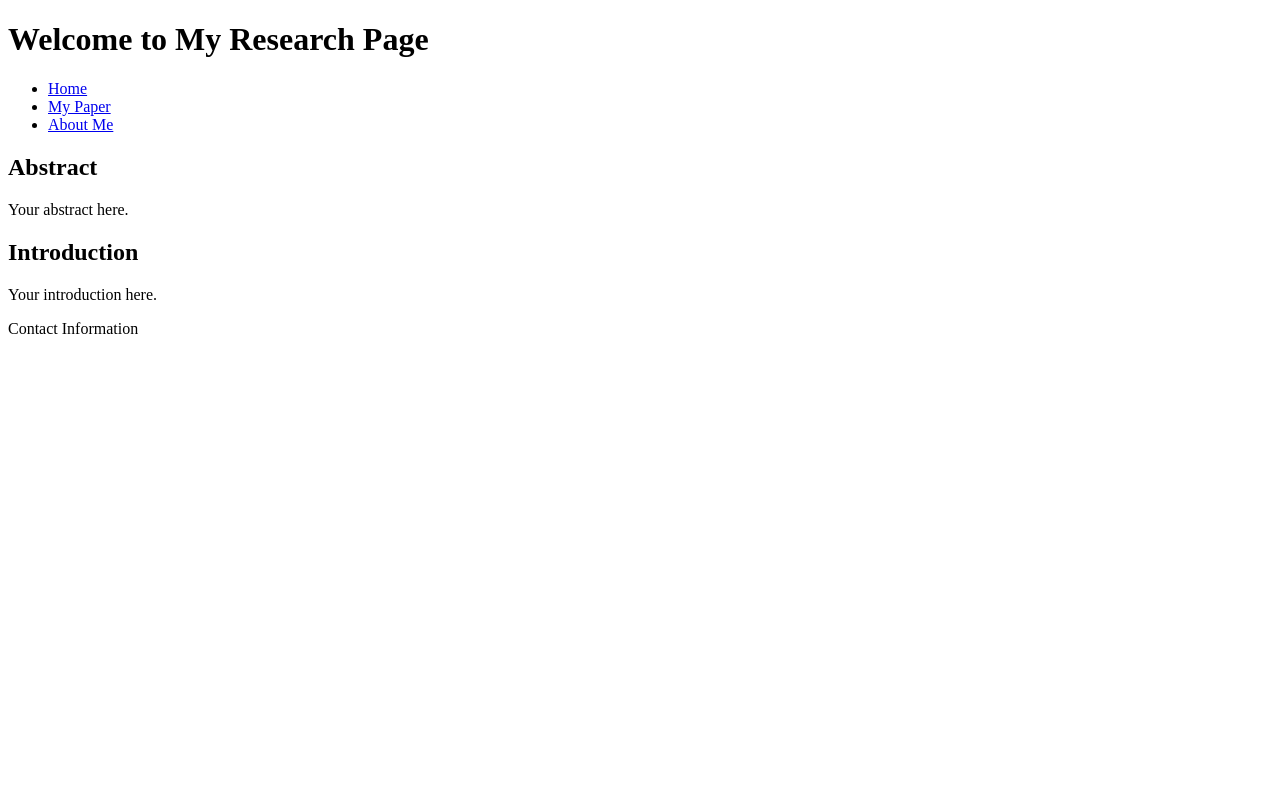
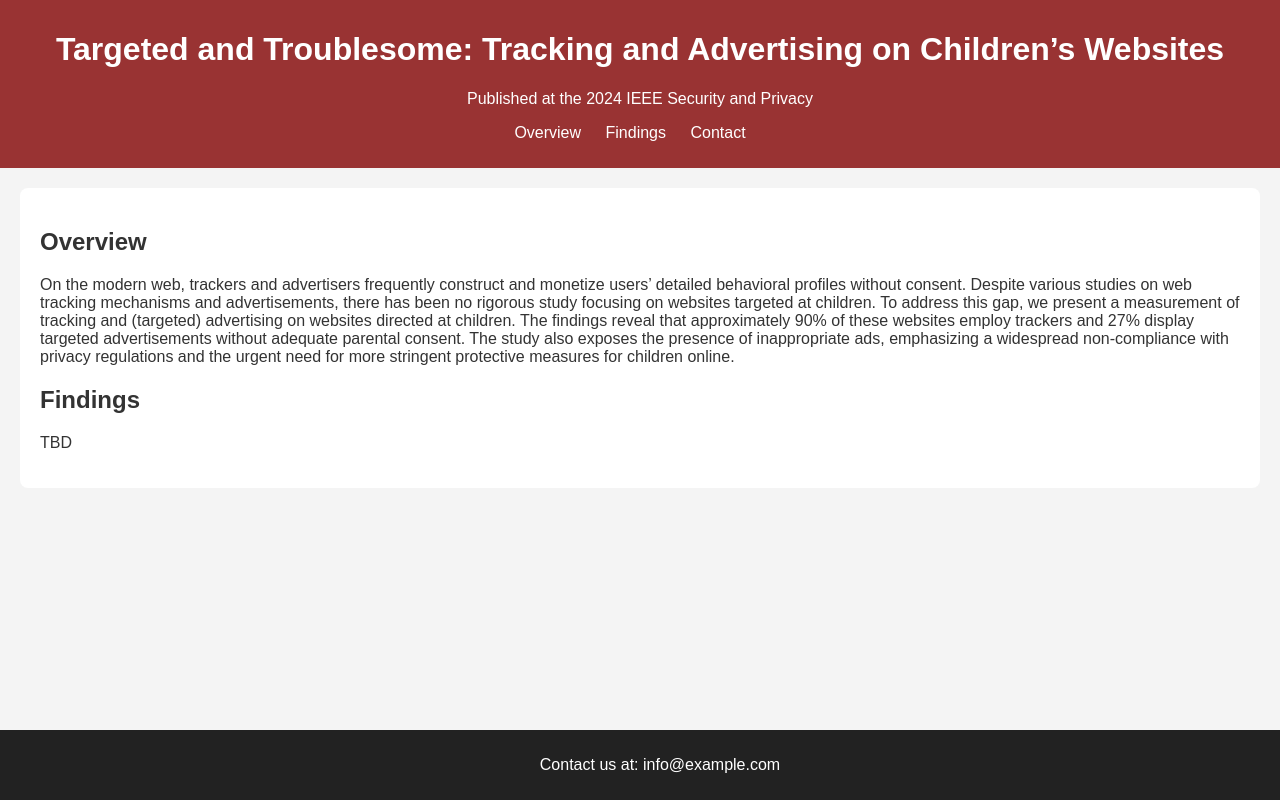
Before and after one commit to targeted-troublesome/targeted-troublesome.github.io, a plain HTML site: page index.html in a window 1280 px wide. Drawn offline with Linux system fonts and the light colour scheme.

Commit message:
Update the template

```diff
--- a/index.html
+++ b/index.html
@@ -1,33 +1,44 @@
 <!DOCTYPE html>
-<html>
+<html lang="en">
 <head>
-    <title>Your Paper Title</title>
-    <link rel="stylesheet" type="text/css" href="styles.css">
+    <meta charset="UTF-8">
+    <meta name="viewport" content="width=device-width, initial-scale=1.0">
+    <title>Research Project</title>
+    <link rel="stylesheet" href="style.css">
 </head>
 <body>
     <header>
-        <h1>Welcome to My Research Page</h1>
+        <h1>Targeted and Troublesome: Tracking and Advertising on Children’s Websites</h1>
+        <p>Published at the 2024 IEEE Security and Privacy</p>
+        <nav>
+            <ul>
+                <li><a href="#Overview">Overview</a></li>
+                <li><a href="#findings">Findings</a></li>
+                <li><a href="#contact">Contact</a></li>
+            </ul>
+        </nav>
     </header>
-    <nav>
-        <!-- Navigation Links -->
-        <ul>
-            <li><a href="index.html">Home</a></li>
-            <li><a href="paper.html">My Paper</a></li>
-            <li><a href="about.html">About Me</a></li>
-        </ul>
-    </nav>
     <main>
-        <section>
-            <h2>Abstract</h2>
-            <p>Your abstract here.</p>
+        <section id="Overview">
+            <h2>Overview</h2>
+            <p>
+                On the modern web, trackers and advertisers frequently construct and monetize users’ detailed behavioral profiles without consent.
+                Despite various studies on web tracking mechanisms and advertisements, there has been no rigorous
+                study focusing on websites targeted at children. To address
+                this gap, we present a measurement of tracking and (targeted)
+                advertising on websites directed at children.
+                The findings reveal that approximately 90% of these websites employ trackers and 27% display targeted advertisements without
+                adequate parental consent. The study also exposes the presence of inappropriate ads, emphasizing a widespread non-compliance
+                with privacy regulations and the urgent need for more stringent protective measures for children online.
+            </p>
         </section>
-        <section>
-            <h2>Introduction</h2>
-            <p>Your introduction here.</p>
+        <section id="findings">
+            <h2>Findings</h2>
+            <p>TBD</p>
         </section>
     </main>
     <footer>
-        <p>Contact Information</p>
+        <p>Contact us at: info@example.com</p>
     </footer>
 </body>
 </html>
--- /dev/null
+++ b/style.css
@@ -0,0 +1,46 @@
+body {
+    font-family: Arial, sans-serif;
+    margin: 0;
+    padding: 0;
+    background-color: #f4f4f4;
+    color: #333;
+}
+
+header {
+    background-color: #993333;
+    color: white;
+    padding: 10px 20px;
+    text-align: center;
+}
+
+nav ul {
+    list-style: none;
+    padding: 0;
+}
+
+nav ul li {
+    display: inline;
+    margin-right: 20px;
+}
+
+nav ul li a {
+    color: white;
+    text-decoration: none;
+}
+
+main {
+    padding: 20px;
+    background-color: #fff;
+    margin: 20px;
+    border-radius: 8px;
+}
+
+footer {
+    background-color: #222;
+    color: white;
+    text-align: center;
+    padding: 10px 20px;
+    position: fixed;
+    bottom: 0;
+    width: 100%;
+}
```
